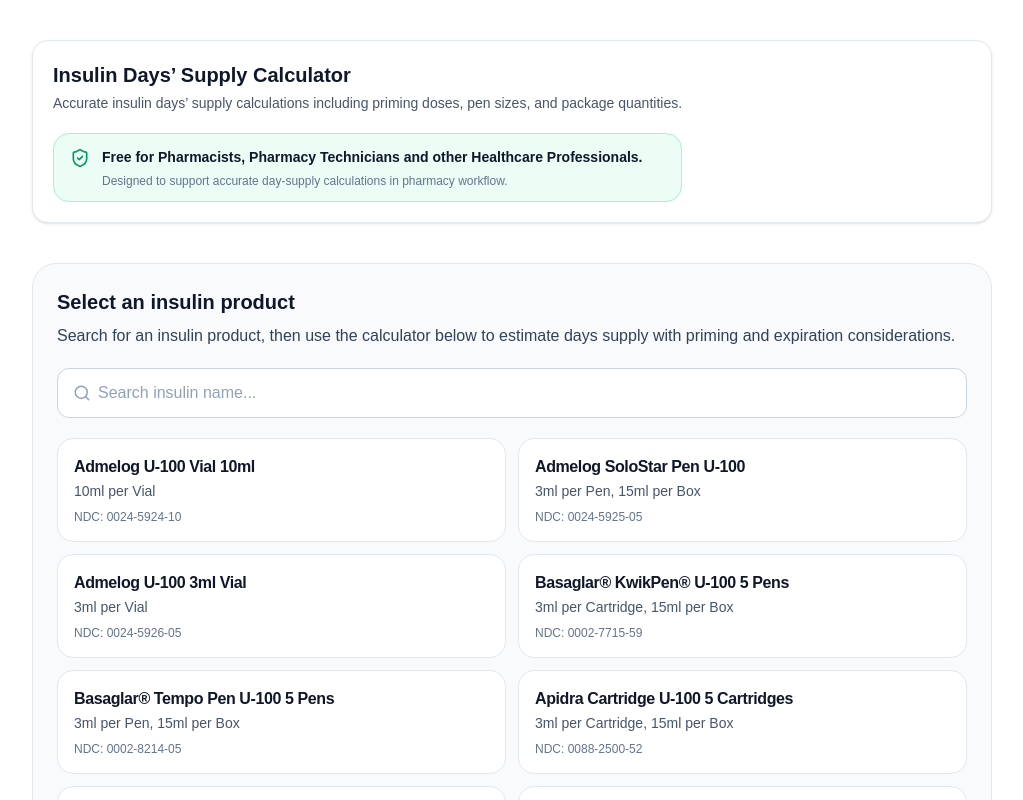
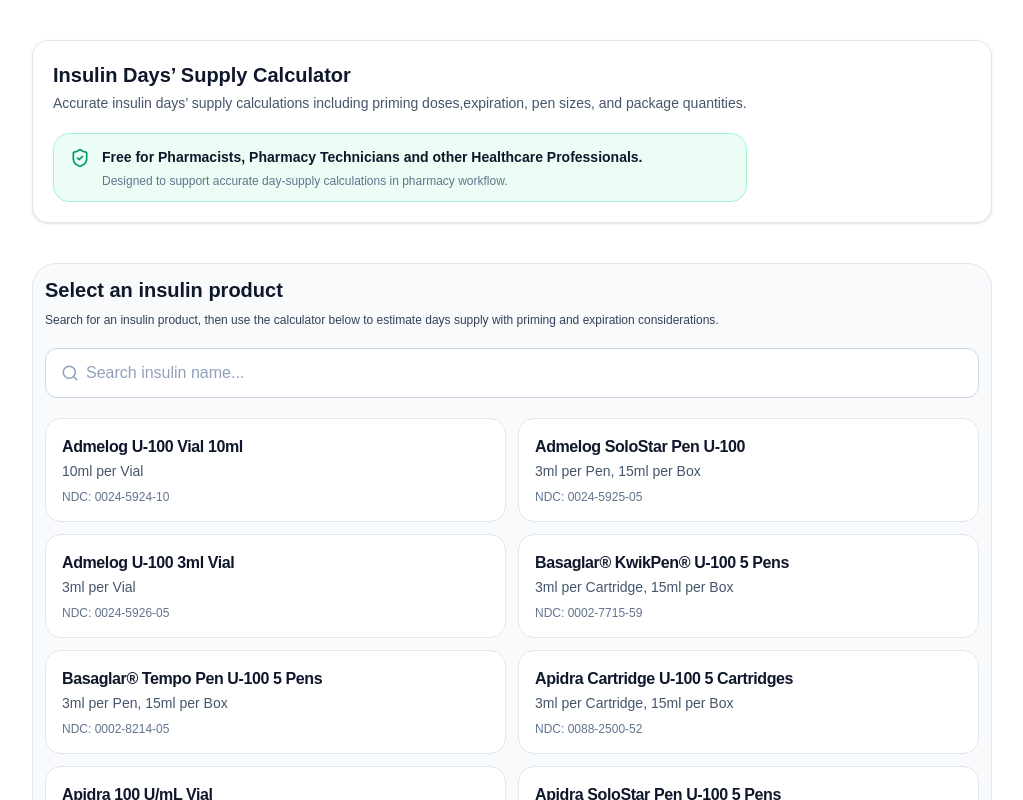
Before and after one commit to 76248usa/daysSupplyWeb, a Next.js app: page /insulin-days-supply-calculator in a window 1280 px wide. Shown: the whole page, without its empty margins (128-1151 px from the left). Built offline with nearby package versions, Linux system fonts and the light colour scheme; no server answers.

Commit message:
changed styling

```diff
--- a/app/insulin-days-supply-calculator/InsulinDaysSupplyCalculatorClient.tsx
+++ b/app/insulin-days-supply-calculator/InsulinDaysSupplyCalculatorClient.tsx
@@ -34,12 +34,12 @@ export default function InsulinDaysSupplyCalculatorClient() {
 
   return (
     <div className="space-y-6">
-      <div className="rounded-3xl border border-slate-200 bg-slate-50 p-6">
+      <div className="rounded-3xl border border-slate-200 bg-slate-50 p-3">
         <h3 className="text-xl font-semibold text-slate-900">
           Select an insulin product
         </h3>
 
-        <p className="mt-2 text-slate-700">
+        <p className="text-xs mt-2 text-slate-700">
           Search for an insulin product, then use the calculator below to
           estimate days supply with priming and expiration considerations.
         </p>
--- a/app/insulin-days-supply-calculator/page.tsx
+++ b/app/insulin-days-supply-calculator/page.tsx
@@ -109,7 +109,7 @@ export default function InsulinDaysSupplyCalculatorPage() {
 
             <p className="text-sm text-slate-600">
               Accurate insulin days’ supply calculations including priming
-              doses, pen sizes, and package quantities.
+              doses,expiration, pen sizes, and package quantities.
             </p>
 
             <div className="mt-5 rounded-2xl border border-emerald-200 bg-emerald-50 px-4 py-3">
```
